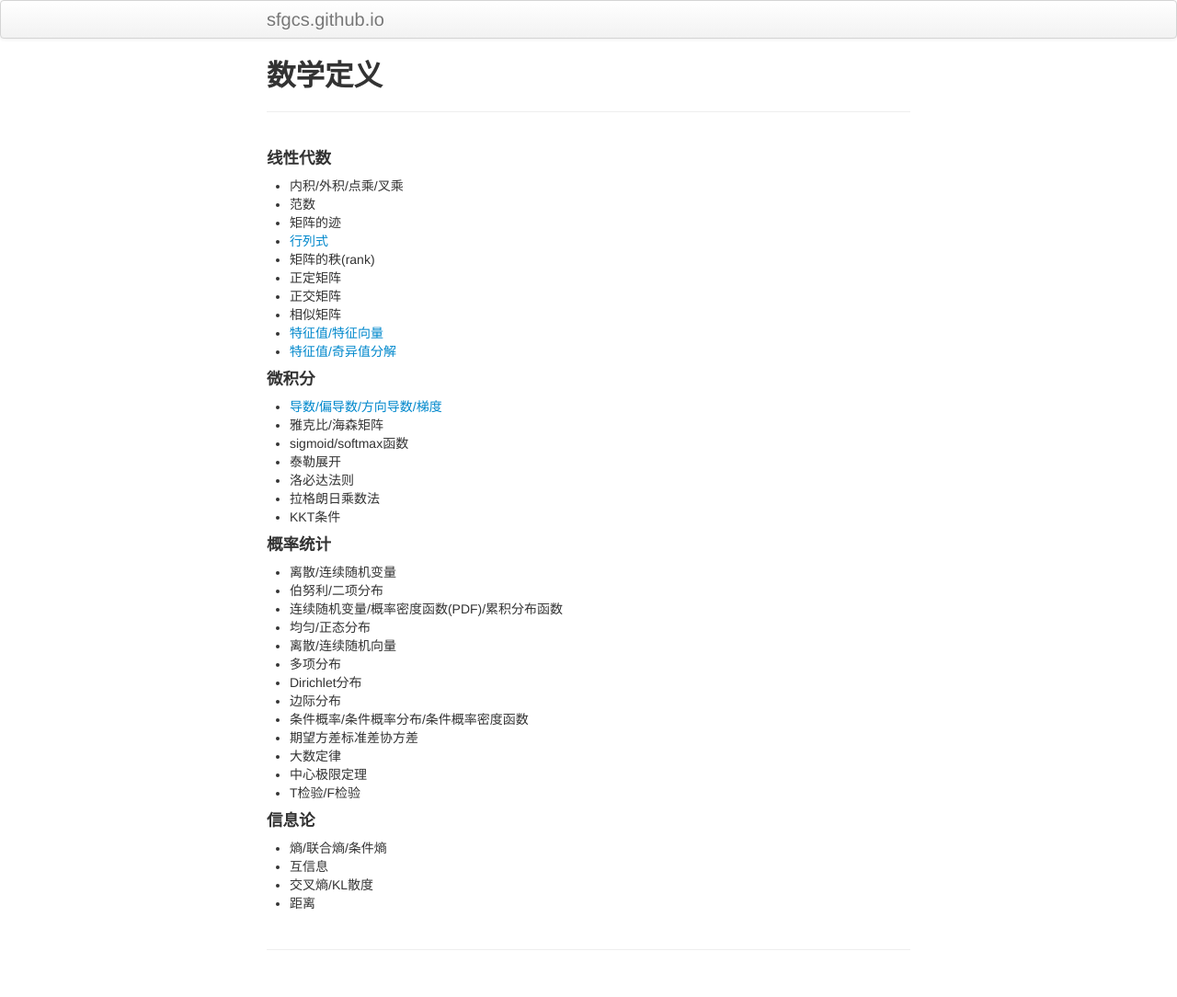
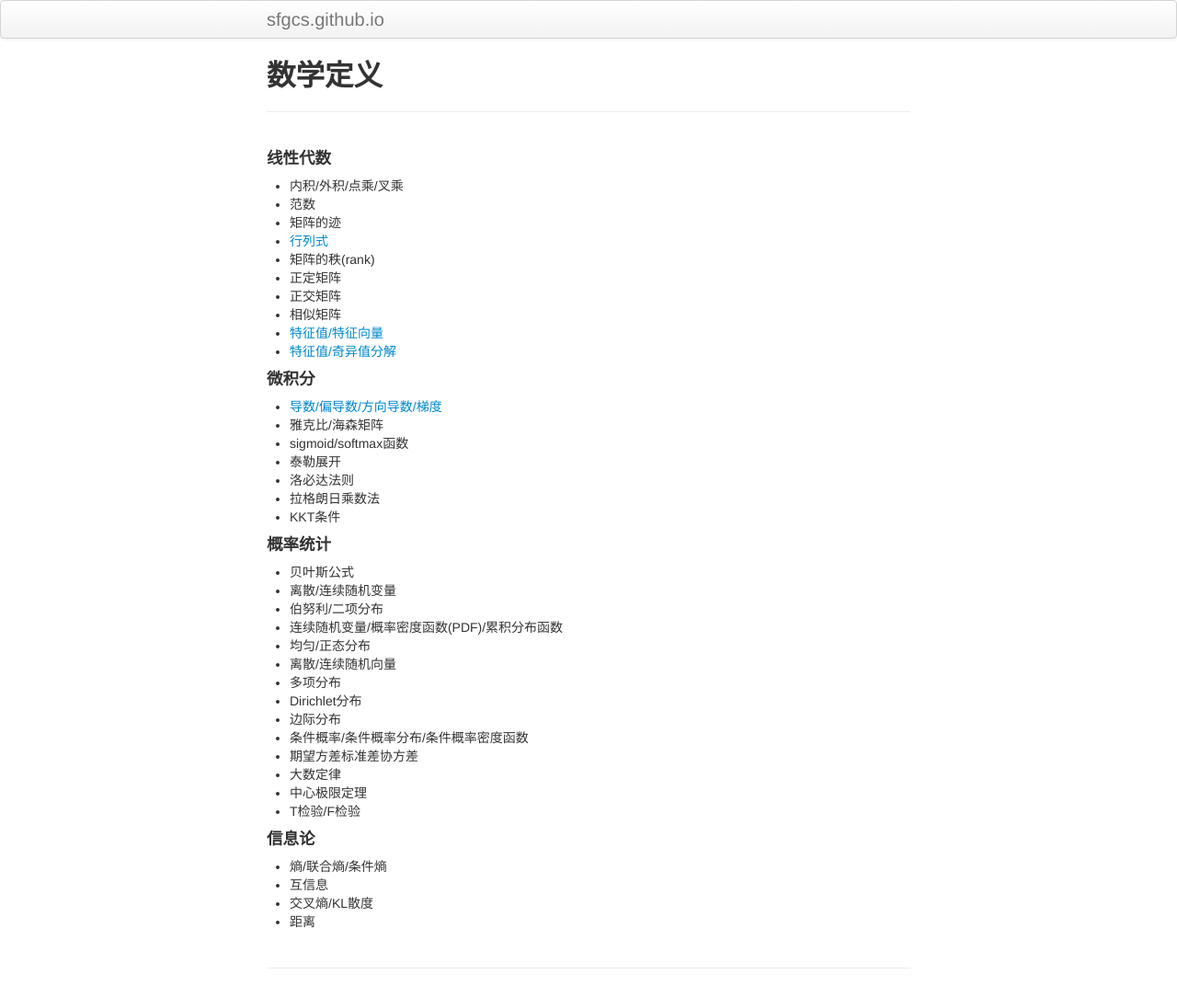
Before and after one commit to sfgcs/sfgcs.github.io, a Jekyll site: the page built from pages/math.md, in a window 1280 px wide. Shown: the whole page at 92% size. Built offline with Jekyll 4.4.1, drawn with Linux system fonts in a browser that asks for light colours.

Commit message:
Update math.md

```diff
--- a/pages/math.md
+++ b/pages/math.md
@@ -27,6 +27,7 @@ description:
 - KKT条件
 
 #### 概率统计
+- 贝叶斯公式
 - 离散/连续随机变量
 - 伯努利/二项分布
 - 连续随机变量/概率密度函数(PDF)/累积分布函数
```
